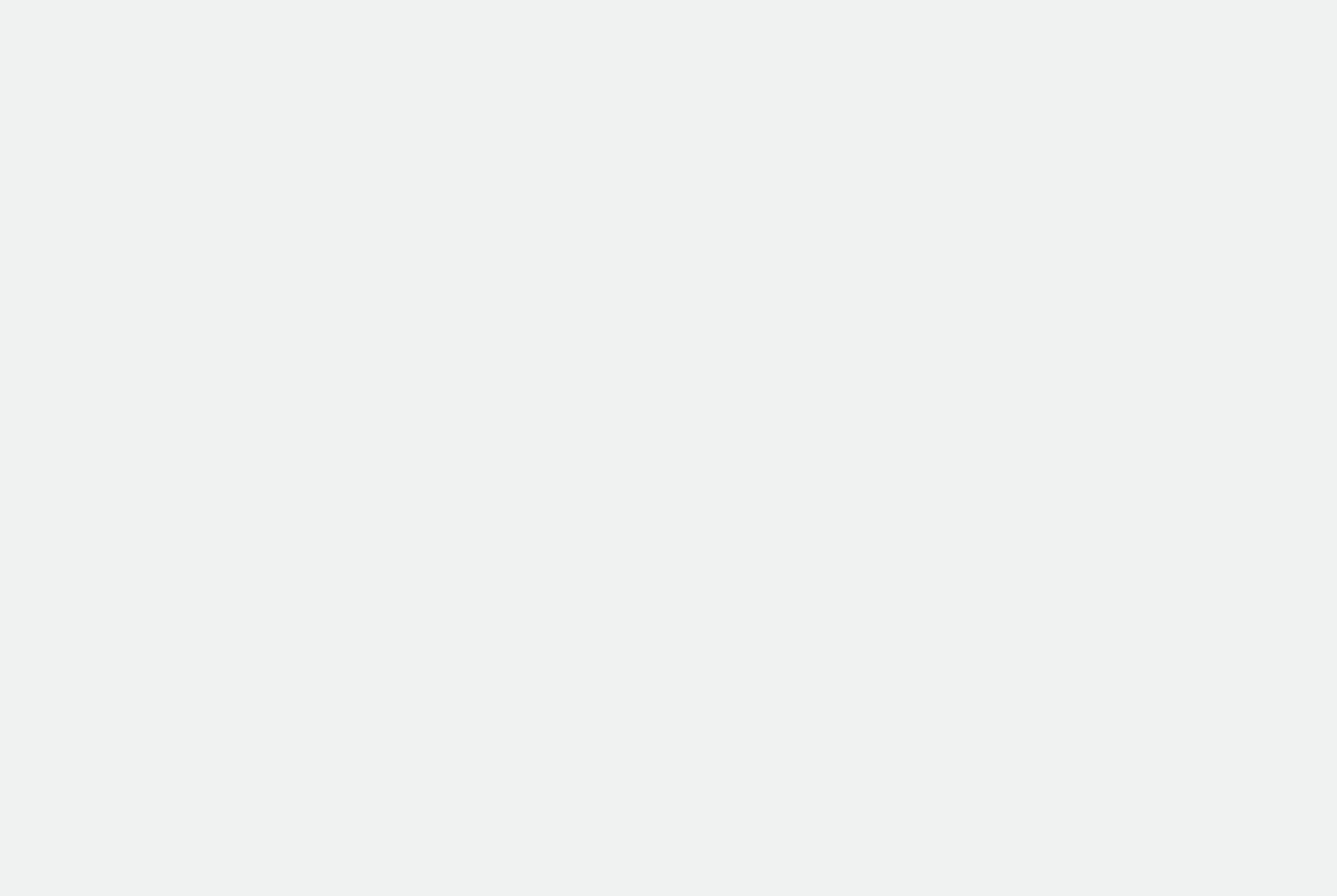
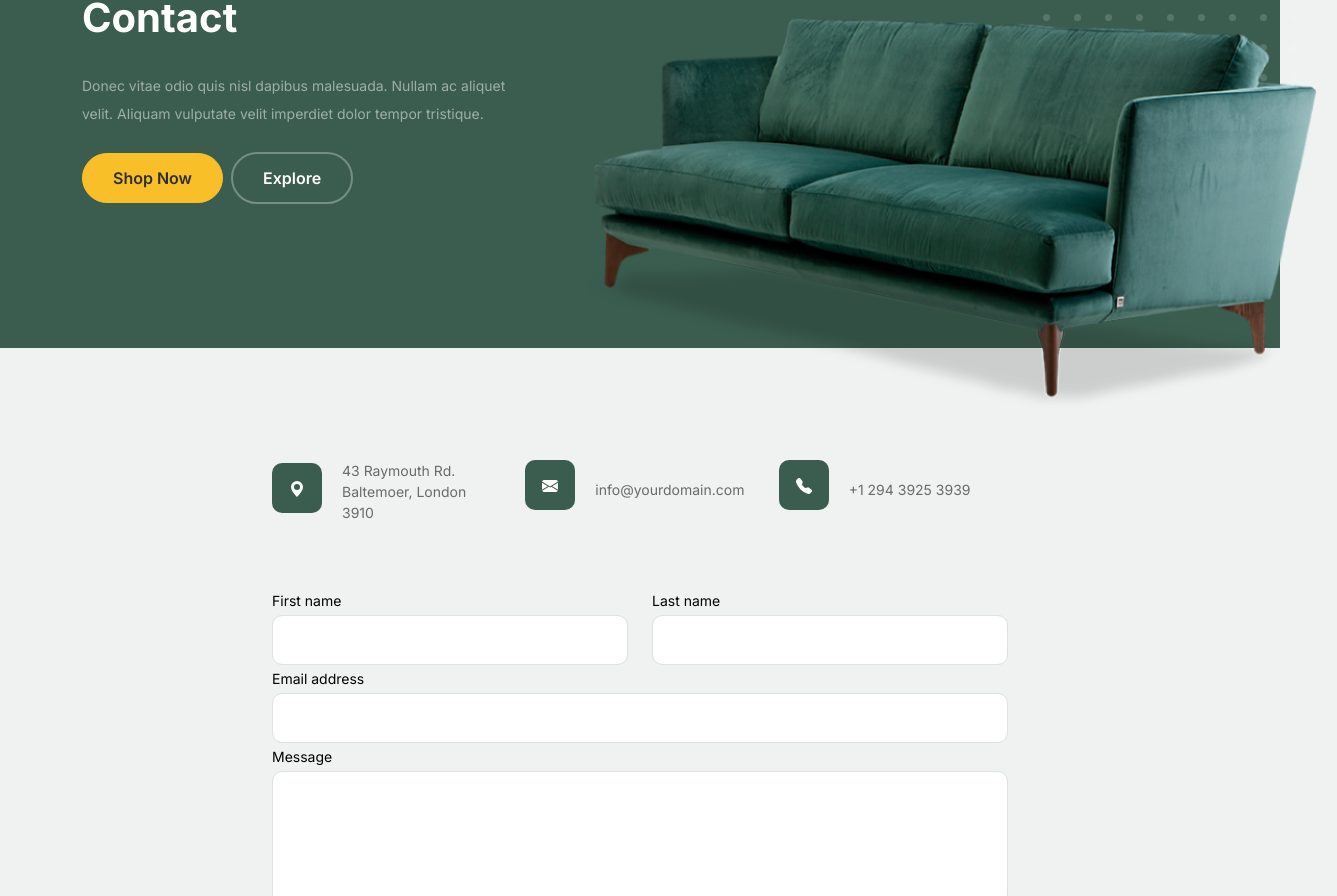
Before and after one commit to David-mwendwa/furniworld, a React (Create React App) app in the folder client/: page /contact in a window 1280 px wide. Before the commit this address had no page. Shown: the part 188-1084 px from the top of the page, 1337 px wide, since content can reach past the window. Before the commit the page ends 800 px from the top, so only its background shows below. Built offline with nearby package versions, Linux system fonts and the light colour scheme.

Commit message:
create contact section

```diff
--- a/client/src/App.js
+++ b/client/src/App.js
@@ -4,6 +4,7 @@ import Product from './components/product/Product';
 import About from './components/about/About';
 import Services from './components/services/Services';
 import Blog from './components/blog/Blog';
+import Contact from './components/contact/Contact';
 
 function App() {
   return (
@@ -14,6 +15,7 @@ function App() {
         <Route path='/about' element={<About />} exact />
         <Route path='/services' element={<Services />} exact />
         <Route path='/blog' element={<Blog />} exact />
+        <Route path='/contact' element={<Contact />} exact />
       </Routes>
     </Router>
   );
--- /dev/null
+++ b/client/src/components/contact/Contact.js
@@ -0,0 +1,180 @@
+import React from 'react';
+import Header from '../layout/Header';
+import Hero from '../layout/Hero';
+import Footer from '../layout/Footer';
+import { Link } from 'react-router-dom';
+
+const Contact = () => {
+  return (
+    <>
+      <Header />
+      {/* Hero Section */}
+      <Hero>
+        <div className='row justify-content-between'>
+          <div className='col-lg-5'>
+            <div className='intro-excerpt'>
+              <h1>Contact</h1>
+              <p className='mb-4'>
+                Donec vitae odio quis nisl dapibus malesuada. Nullam ac aliquet
+                velit. Aliquam vulputate velit imperdiet dolor tempor tristique.
+              </p>
+              <p>
+                <Link to='/shop' className='btn btn-secondary me-2'>
+                  Shop Now
+                </Link>
+                <Link to='/' className='btn btn-white-outline'>
+                  Explore
+                </Link>
+              </p>
+            </div>
+          </div>
+          <div className='col-lg-7'>
+            <div className='hero-img-wrap'>
+              <img src='images/couch.png' alt='' className='img-fluid' />
+            </div>
+          </div>
+        </div>
+      </Hero>
+
+      {/* Contact Form Section */}
+      <div className='untree_co-section'>
+        <div className='container'>
+          <div className='block'>
+            <div className='row justify-content-center'>
+              <div className='col-md-8 col-lg-8 pb-4'>
+                <div className='row mb-5'>
+                  <div className='col-lg-4'>
+                    <div
+                      className='service no-shadow align-items-center link horizontal d-flex active'
+                      data-aos='fade-left'
+                      data-aos-delay='0'>
+                      <div className='service-icon color-1 mb-4'>
+                        <svg
+                          xmlns='http://www.w3.org/2000/svg'
+                          width='16'
+                          height='16'
+                          fill='currentColor'
+                          className='bi bi-geo-alt-fill'
+                          viewBox='0 0 16 16'>
+                          <path d='M8 16s6-5.686 6-10A6 6 0 0 0 2 6c0 4.314 6 10 6 10zm0-7a3 3 0 1 1 0-6 3 3 0 0 1 0 6z' />
+                        </svg>
+                      </div>
+                      <div className='service-contents'>
+                        <p>43 Raymouth Rd. Baltemoer, London 3910</p>
+                      </div>
+                    </div>
+                  </div>
+
+                  <div className='col-lg-4'>
+                    <div
+                      className='service no-shadow align-items-center link horizontal d-flex active'
+                      data-aos='fade-left'
+                      data-aos-delay='0'>
+                      <div className='service-icon color-1 mb-4'>
+                        <svg
+                          xmlns='http://www.w3.org/2000/svg'
+                          width='16'
+                          height='16'
+                          fill='currentColor'
+                          className='bi bi-envelope-fill'
+                          viewBox='0 0 16 16'>
+                          <path d='M.05 3.555A2 2 0 0 1 2 2h12a2 2 0 0 1 1.95 1.555L8 8.414.05 3.555zM0 4.697v7.104l5.803-3.558L0 4.697zM6.761 8.83l-6.57 4.027A2 2 0 0 0 2 14h12a2 2 0 0 0 1.808-1.144l-6.57-4.027L8 9.586l-1.239-.757zm3.436-.586L16 11.801V4.697l-5.803 3.546z' />
+                        </svg>
+                      </div>
+                      <div className='service-contents'>
+                        <p>info@yourdomain.com</p>
+                      </div>
+                    </div>
+                  </div>
+
+                  <div className='col-lg-4'>
+                    <div
+                      className='service no-shadow align-items-center link horizontal d-flex active'
+                      data-aos='fade-left'
+                      data-aos-delay='0'>
+                      <div className='service-icon color-1 mb-4'>
+                        <svg
+                          xmlns='http://www.w3.org/2000/svg'
+                          width='16'
+                          height='16'
+                          fill='currentColor'
+                          className='bi bi-telephone-fill'
+                          viewBox='0 0 16 16'>
+                          <path
+                            fill-rule='evenodd'
+                            d='M1.885.511a1.745 1.745 0 0 1 2.61.163L6.29 2.98c.329.423.445.974.315 1.494l-.547 2.19a.678.678 0 0 0 .178.643l2.457 2.457a.678.678 0 0 0 .644.178l2.189-.547a1.745 1.745 0 0 1 1.494.315l2.306 1.794c.829.645.905 1.87.163 2.611l-1.034 1.034c-.74.74-1.846 1.065-2.877.702a18.634 18.634 0 0 1-7.01-4.42 18.634 18.634 0 0 1-4.42-7.009c-.362-1.03-.037-2.137.703-2.877L1.885.511z'
+                          />
+                        </svg>
+                      </div>
+                      <div className='service-contents'>
+                        <p>+1 294 3925 3939</p>
+                      </div>
+                    </div>
+                  </div>
+                </div>
+
+                <form>
+                  <div className='row'>
+                    <div className='col-6'>
+                      <div className='form-group'>
+                        <label className='text-black' for='fname'>
+                          First name
+                        </label>
+                        <input
+                          type='text'
+                          className='form-control'
+                          id='fname'
+                        />
+                      </div>
+                    </div>
+                    <div className='col-6'>
+                      <div className='form-group'>
+                        <label className='text-black' for='lname'>
+                          Last name
+                        </label>
+                        <input
+                          type='text'
+                          className='form-control'
+                          id='lname'
+                        />
+                      </div>
+                    </div>
+                  </div>
+                  <div className='form-group'>
+                    <label className='text-black' for='email'>
+                      Email address
+                    </label>
+                    <input type='email' className='form-control' id='email' />
+                  </div>
+
+                  <div className='form-group mb-5'>
+                    <label className='text-black' for='message'>
+                      Message
+                    </label>
+                    <textarea
+                      name=''
+                      className='form-control'
+                      id='message'
+                      cols='30'
+                      rows='5'></textarea>
+                  </div>
+
+                  <button
+                    type='submit'
+                    className='btn btn-primary-hover-outline'>
+                    Send Message
+                  </button>
+                </form>
+              </div>
+            </div>
+          </div>
+        </div>
+      </div>
+
+      {/* Footer */}
+      <Footer />
+    </>
+  );
+};
+
+export default Contact;
--- a/client/src/components/layout/Header.js
+++ b/client/src/components/layout/Header.js
@@ -25,7 +25,7 @@ const Header = () => {
         <div className='collapse navbar-collapse' id='navbarsFurni'>
           <ul className='custom-navbar-nav navbar-nav ms-auto mb-2 mb-md-0'>
             <li className='nav-item active'>
-              <Link className='nav-link' tp='/'>
+              <Link className='nav-link' to='/'>
                 Home
               </Link>
             </li>
```
